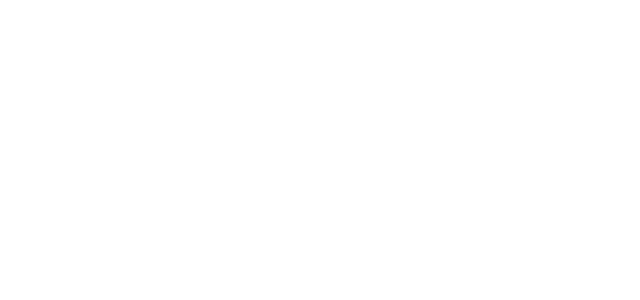
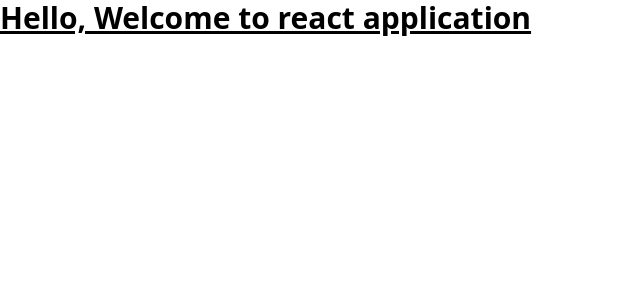
Before and after one commit to Keerti-01/Food-Delivery-App, a React (Create React App) app in the folder client/: page / in a window 1280 px wide. Shown: the top 300 px of the page, without its empty margins (0-640 px from the left). Built offline with nearby package versions, Linux system fonts and the light colour scheme.

Commit message:
react-tailwind setup

```diff
--- a/client/package.json
+++ b/client/package.json
@@ -34,5 +34,10 @@
       "last 1 firefox version",
       "last 1 safari version"
     ]
+  },
+  "devDependencies": {
+    "autoprefixer": "^10.4.7",
+    "postcss": "^8.4.14",
+    "tailwindcss": "^3.0.24"
   }
 }
--- /dev/null
+++ b/client/postcss.config.js
@@ -0,0 +1,6 @@
+module.exports = {
+  plugins: {
+    tailwindcss: {},
+    autoprefixer: {},
+  },
+}
--- a/client/src/App.jsx
+++ b/client/src/App.jsx
@@ -1,7 +1,8 @@
 
 function App() {
   return (
-    <div >
+    <div className="text-3xl font-bold underline" >
+      Hello, Welcome to react application
     </div>
   );
 }
--- a/client/src/index.css
+++ b/client/src/index.css
@@ -1,8 +1,3 @@
-body {
-  margin: 0;
-  font-family: -apple-system, BlinkMacSystemFont, 'Segoe UI', 'Roboto', 'Oxygen',
-    'Ubuntu', 'Cantarell', 'Fira Sans', 'Droid Sans', 'Helvetica Neue',
-    sans-serif;
-  -webkit-font-smoothing: antialiased;
-  -moz-osx-font-smoothing: grayscale;
-}
+@tailwind base;
+@tailwind components;
+@tailwind utilities;
--- /dev/null
+++ b/client/tailwind.config.js
@@ -0,0 +1,7 @@
+module.exports = {
+  content: ["./src/**/*.{js,jsx,ts,tsx}"],
+  theme: {
+    extend: {},
+  },
+  plugins: [],
+}
```
